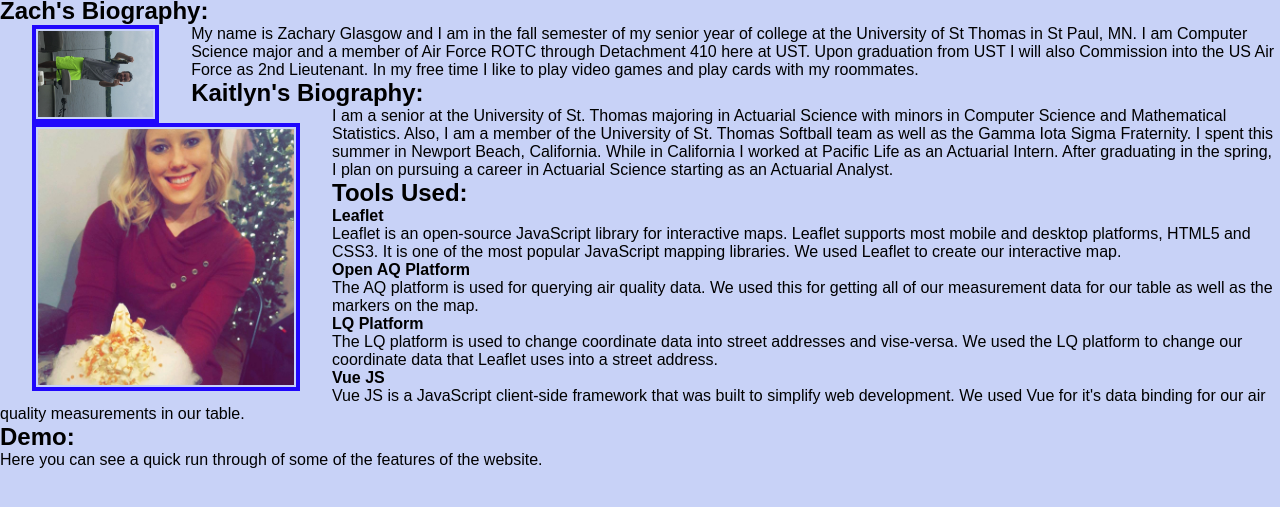
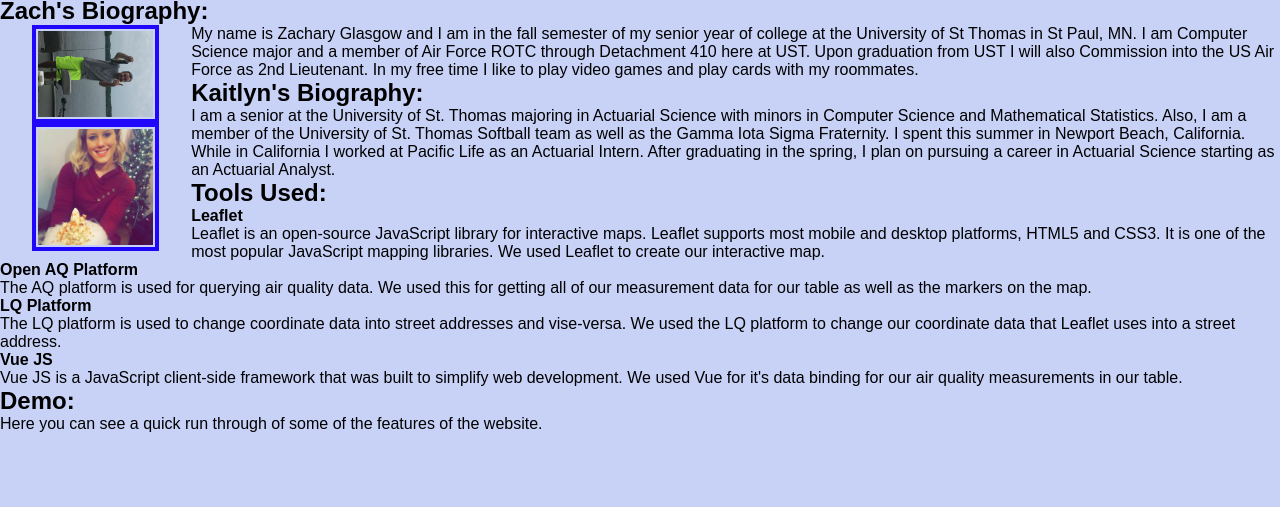
Before and after one commit to glas0001/webdev_AQProj, a plain HTML site: page Bio.html in a window 1280 px wide. Shown: the part 113-620 px from the top of the page. Drawn offline with Linux system fonts and the light colour scheme.

Commit message:
Add files via upload

```diff
--- a/style.css
+++ b/style.css
@@ -47,7 +47,7 @@ td, th{
 }
 #imgK{
 	clear: left;
-	width: 20%;
+	width: 9%;
 	float: left;
 	color: #2007fc;
 	padding: 2px;
```
